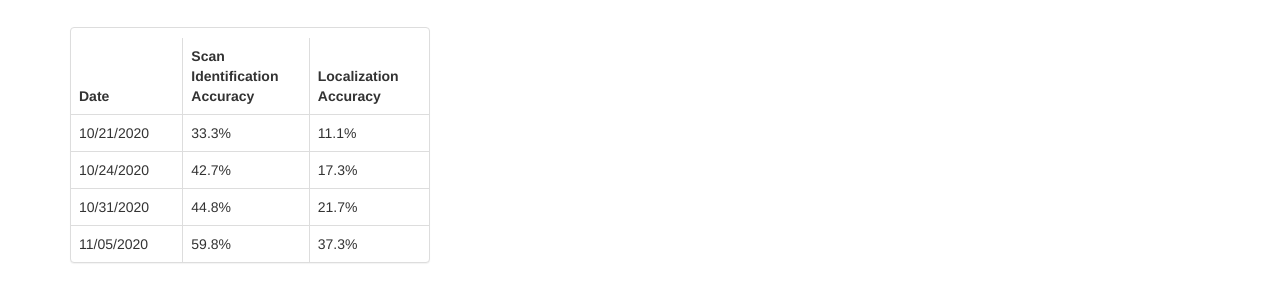
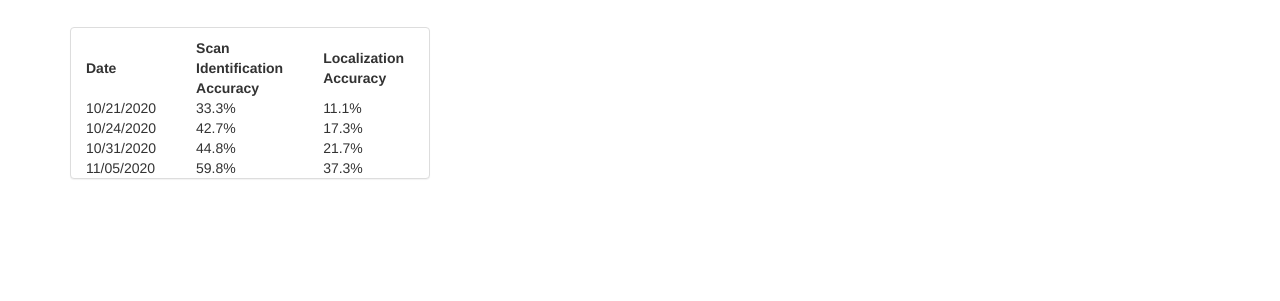
Before and after one commit to Cboehm99/MITA, a website: page Medical_Imaging_Code_Base/html/Progress.html in a window 1280 px wide. Shown: the part 175-476 px from the top of the page. Drawn offline with nearby package versions, Linux system fonts and the light colour scheme; files that its build step writes are made by us from their sources.

Commit message:
Changed progress.html

```diff
--- a/Medical_Imaging_Code_Base/html/Progress.html
+++ b/Medical_Imaging_Code_Base/html/Progress.html
@@ -44,7 +44,7 @@
               <div class="col-md-4">
                   <div class="panel panel-default">
                     <p></p>
-                    <!-- Below is future script that may be adapted to pull account/usage info from a database?-->
+                    <!- Below is future script that may be adapted to pull account/usage info from a database?->
                     <!-- Sreenikethan I https://stackoverflow.com/questions/41935156/how-to-add-data-to-a-table-in-html->
                     <!- Made a similiar script in stackoverflow that I am adapting below
                     <script language="javascript">
@@ -60,8 +60,8 @@
                           document.getElementById("inputCustomerTelephone").value = "";
                       }
                   </script>
--->
-                    <table id = "progress table" class="table table-bordered table-hover center"> <!- might need to add some of these: table table-bordered table-hover ?->
+                -->
+                    <table id = "progress table" class="center"> <!- might need to add some of these: table table-bordered table-hover ?->
                         <thead>
                         <tr>
                           <th class="col-md-3">Date</th>
@@ -73,69 +73,69 @@
                         <!- Need to find a way to generate more rows automatically, currently hardcoded->
                         <tr>
                           <td class="col-md-3">
-                            <!--Add the date script here-->
-                            <!--Hardcode example below-->
+                            <!-Add the date script here->
+                            <!-Hardcode example below->
                             10/21/2020
                           </td>
                           <td class="col-md-3">
-                            <!--Add Scan Identification Accuracy here-->
-                            <!--Hardcode example below-->
+                            <!-Add Scan Identification Accuracy here->
+                            <!-Hardcode example below->
                             33.3%
                           </td>
                           <td class="col-md-3">
-                            <!--Add Localization Accuracy here-->
-                            <!--Hardcode example below-->
+                            <!-Add Localization Accuracy here->
+                            <!-Hardcode example below->
                             11.1%
                           </td>
                         </tr>
                         <tr>
                           <td class="col-md-3">
-                            <!--Add the date script here-->
-                            <!--Hardcode example below-->
+                            <!-Add the date script here->
+                            <!-Hardcode example below->
                             10/24/2020
                           </td>
                           <td class="col-md-3">
-                            <!--Add Scan Identification Accuracy here-->
-                            <!--Hardcode example below-->
+                            <!-Add Scan Identification Accuracy here->
+                            <!-Hardcode example below->
                             42.7%
                           </td>
                           <td class="col-md-3">
-                            <!--Add Localization Accuracy here-->
-                            <!--Hardcode example below-->
+                            <!-Add Localization Accuracy here->
+                            <!-Hardcode example below->
                             17.3%
                           </td>
                         </tr>
                         <tr>
                           <td class="col-md-3">
-                            <!--Add the date script here-->
-                            <!--Hardcode example below-->
+                            <!-Add the date script here->
+                            <!-Hardcode example below->
                             10/31/2020
                           </td>
                           <td class="col-md-3">
-                            <!--Add Scan Identification Accuracy here-->
-                            <!--Hardcode example below-->
+                            <!-Add Scan Identification Accuracy here->
+                            <!-Hardcode example below->
                             44.8%
                           </td>
                           <td class="col-md-3">
-                            <!--Add Localization Accuracy here-->
-                            <!--Hardcode example below-->
+                            <!-Add Localization Accuracy here->
+                            <!-Hardcode example below->
                             21.7%
                           </td>
                         </tr>
                         <tr>
                           <td class="col-md-3">
-                            <!--Add the date script here-->
-                            <!--Hardcode example below-->
+                            <!-Add the date script here->
+                            <!-Hardcode example below->
                             11/05/2020
                           </td>
                           <td class="col-md-3">
-                            <!--Add Scan Identification Accuracy here-->
-                            <!--Hardcode example below-->
+                            <!-Add Scan Identification Accuracy here->
+                            <!-Hardcode example below->
                             59.8%
                           </td>
                           <td class="col-md-3">
-                            <!--Add Localization Accuracy here-->
-                            <!--Hardcode example below-->
+                            <!-Add Localization Accuracy here->
+                            <!-Hardcode example below->
                             37.3%
                           </td>
                         </tr>
```
